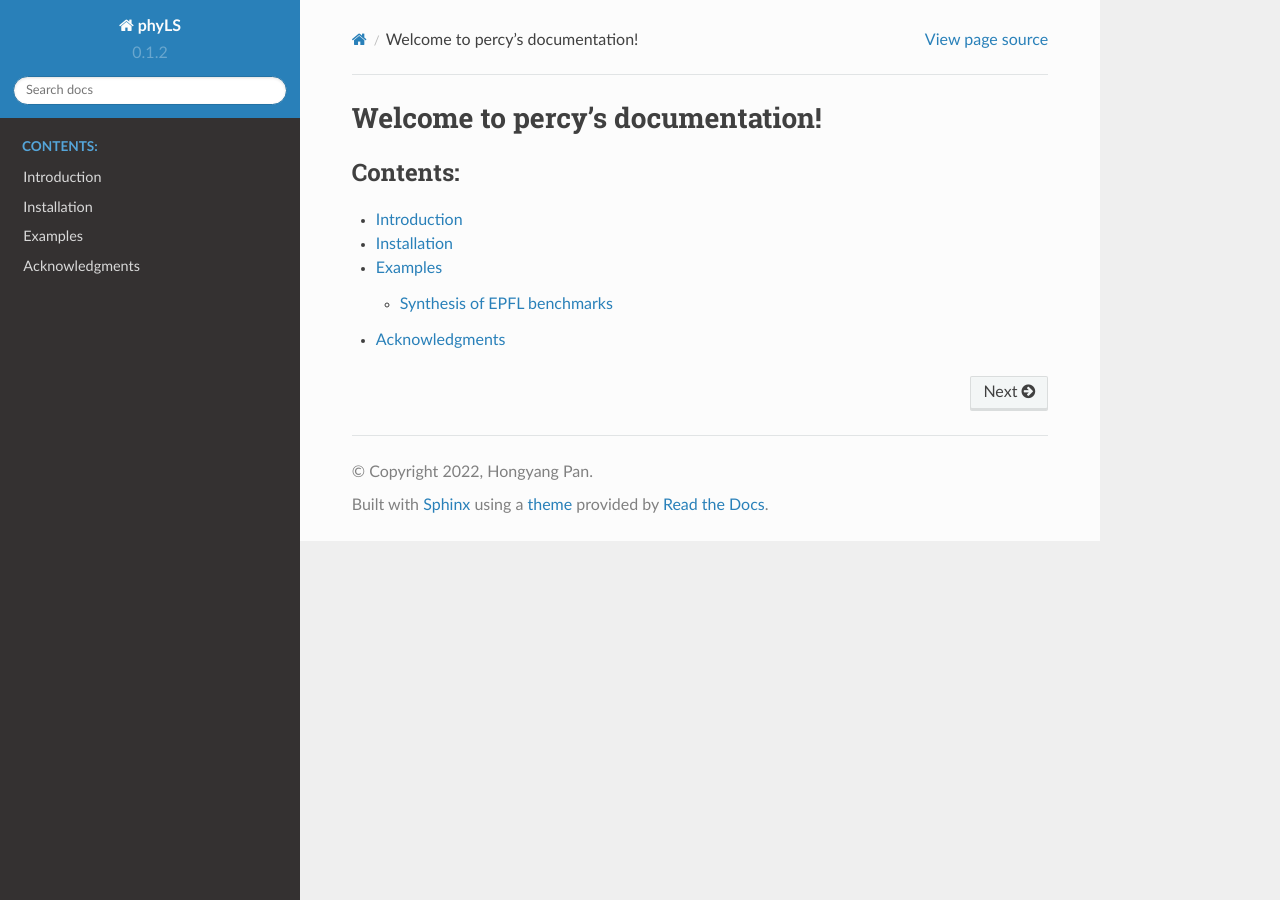
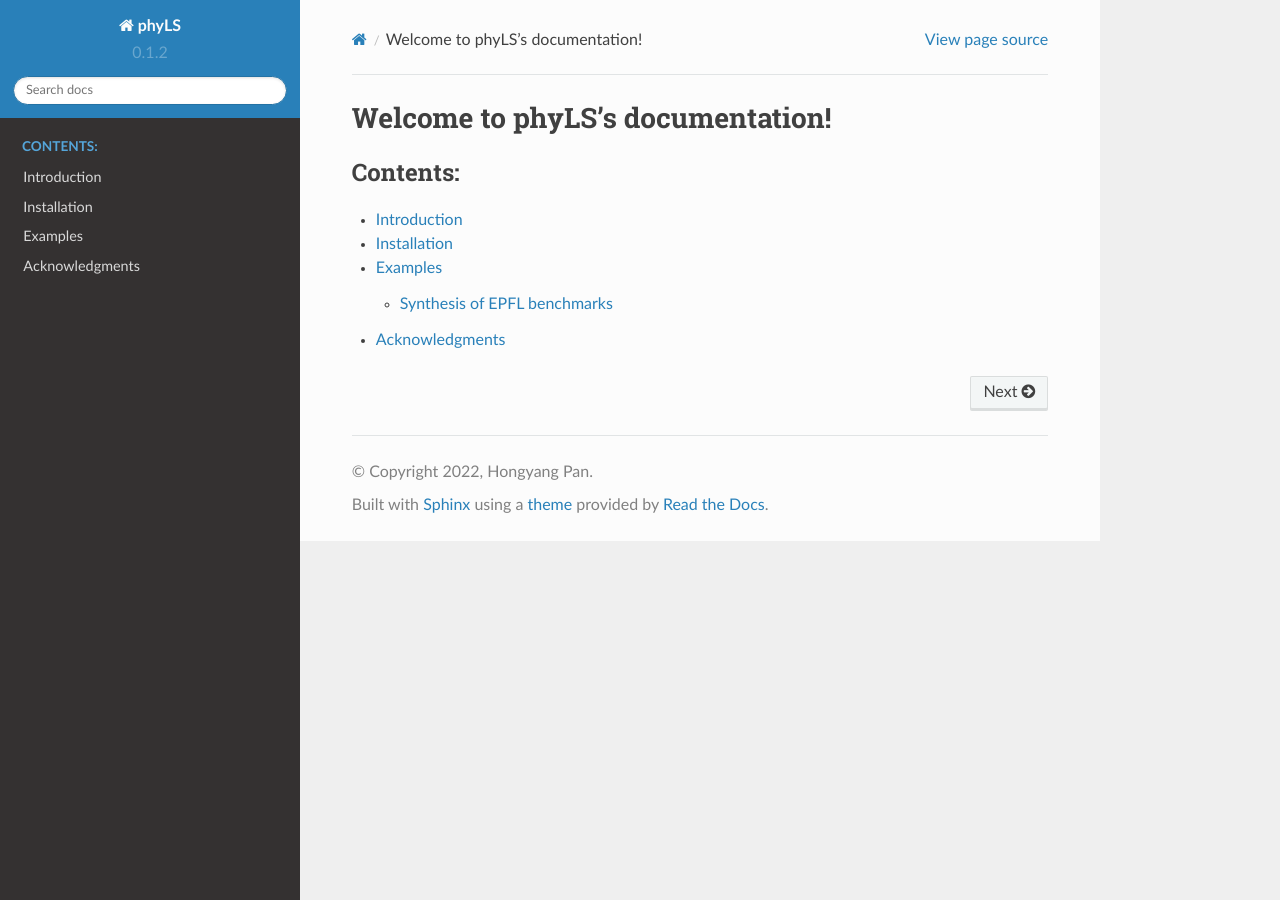
Before and after one commit to panhomyoung/phyLS, a Sphinx documentation site: the page built from docs/index.rst, in a window 1280 px wide. Built offline with Sphinx 7.4.7 and the Read the Docs theme 2.0.0, drawn with Linux system fonts in a browser that asks for light colours; some of the changed lines change nothing that is shown.

Commit message:
Update index.rst

```diff
--- a/docs/index.rst
+++ b/docs/index.rst
@@ -1,9 +1,4 @@
-.. percy documentation master file, created by
-   sphinx-quickstart on Thu May 10 16:18:11 2018.
-   You can adapt this file completely to your liking, but it should at least
-   contain the root `toctree` directive.
-
-Welcome to percy's documentation!
+Welcome to phyLS's documentation!
 =================================
 
 .. toctree::
```
